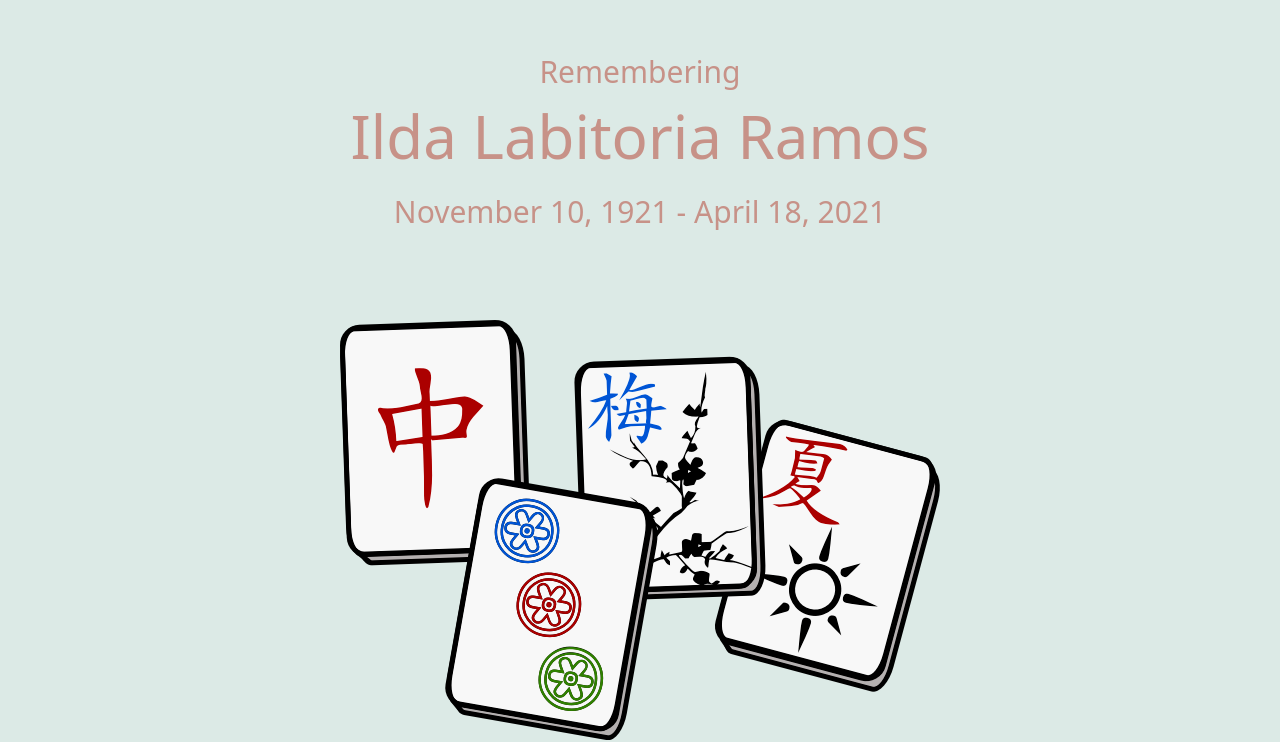
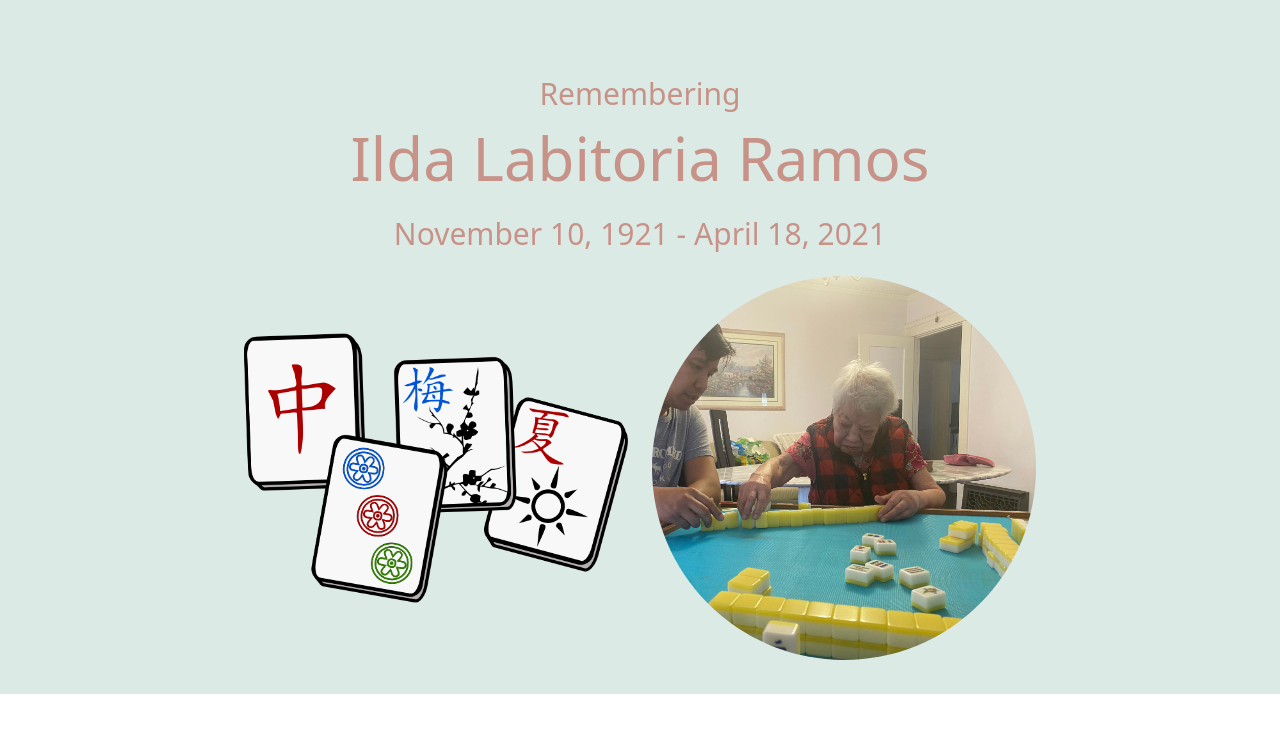
Before and after one commit to lorenzejay/remembering-ilda, a Next.js app: page / in a window 1280 px wide. Shown: the part 106-848 px from the top of the page. Built offline with nearby package versions, Linux system fonts and the light colour scheme.

Commit message:
added new images

```diff
--- a/components/Layout.jsx
+++ b/components/Layout.jsx
@@ -1,9 +1,12 @@
 import React from "react";
 import Navbar from "./Navbar";
-
+import Head from "next/head";
 const Layout = ({ children, bgColor = "#dceae6" }) => {
   return (
     <>
+      <Head>
+        <link rel="shortcut icon" href="/mahjongtiles.png" />
+      </Head>
       <div className={`${bgColor}`}>{children}</div>
     </>
   );
--- a/components/remembering.jsx
+++ b/components/remembering.jsx
@@ -3,7 +3,7 @@ import React from "react";
 const Remembering = () => {
   return (
     <div
-      className="flex items-center justify-center flex-col pt-40 px-5 md:px-7 lg:px-16 xl:px-20 2xl:px-24"
+      className="flex items-center justify-center flex-col pt-40 h-screen px-5 md:px-7 lg:px-16 xl:px-20 2xl:px-24"
       style={{ background: "#dceae6" }}
     >
       <main style={{ color: "#C79288" }}>
@@ -15,7 +15,16 @@ const Remembering = () => {
           November 10, 1921 - April 18, 2021
         </p>
       </main>
-      <img src="/mahjongtiles.png" />
+      <div className="flex flex-col lg:flex-row items-center justify-around mt-3">
+        <img
+          src="/mahjongtiles.png"
+          className="w-64 h-64 md:w-80 md:h-80 lg:w-96 lg:h-96 object-cover m-3"
+        />
+        <img
+          src="/lola2.jpg"
+          className="w-64 h-64 md:w-80 md:h-80 lg:w-96 lg:h-96 object-cover rounded-full object-fit object-right m-3"
+        />
+      </div>
     </div>
   );
 };
--- a/pages/index.js
+++ b/pages/index.js
@@ -3,14 +3,21 @@ import DidYouKnow from "../components/didYouKnow";
 import Layout from "../components/Layout";
 import Remembering from "../components/remembering";
 import Waiting from "../components/waiting";
+import Head from "next/head";
 
 export default function Home() {
   return (
-    <Layout>
-      <Remembering />
-      <Waiting />
-      {/* <About />
+    <>
+      <Head>
+        <title>Remembering Ilda</title>
+        <meta name="viewport" content="initial-scale=1.0, width=device-width" key="viewport" />
+      </Head>
+      <Layout>
+        <Remembering />
+        <Waiting />
+        {/* <About />
       <DidYouKnow /> */}
-    </Layout>
+      </Layout>
+    </>
   );
 }
```
Also changed, not shown: public/lola2.jpg (added).
